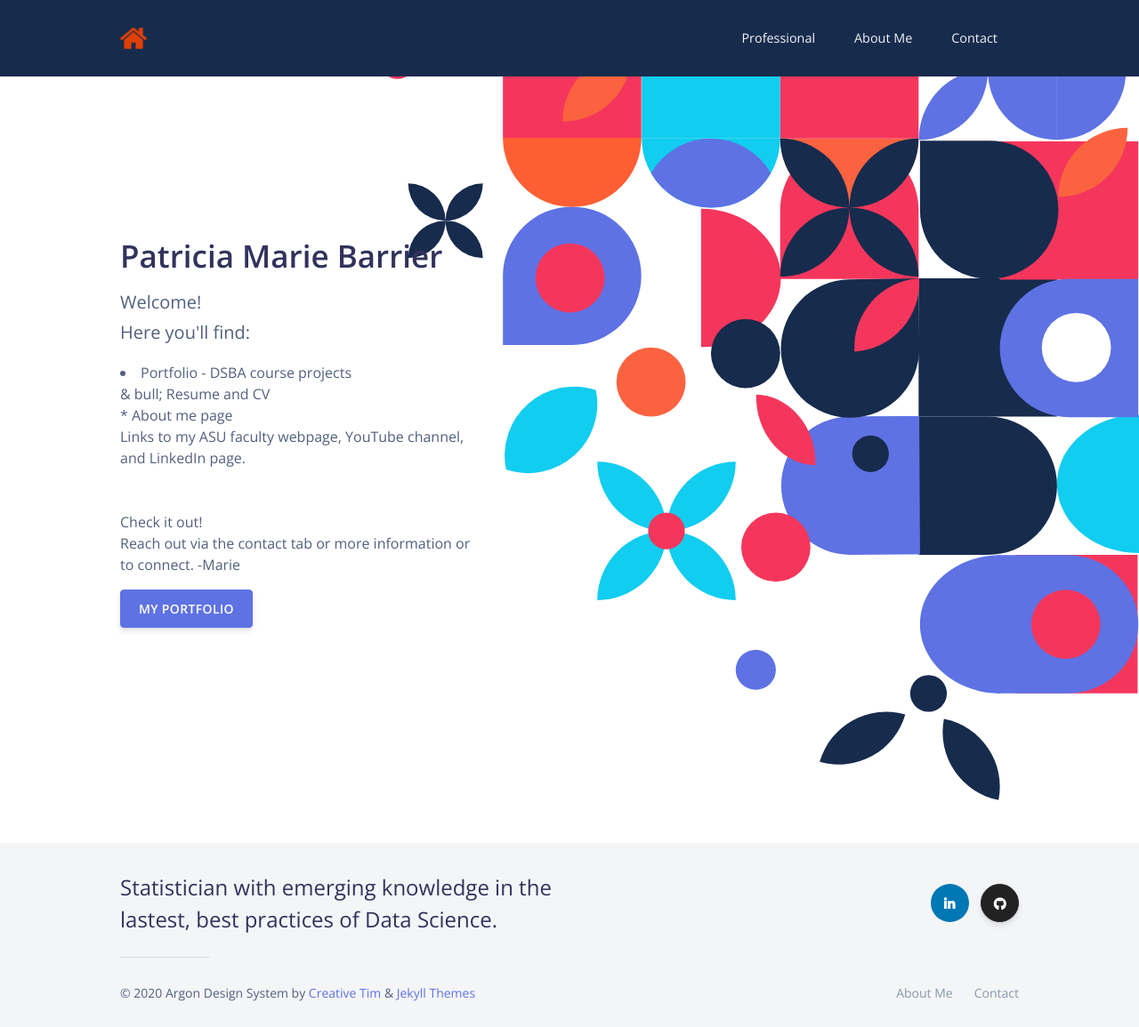
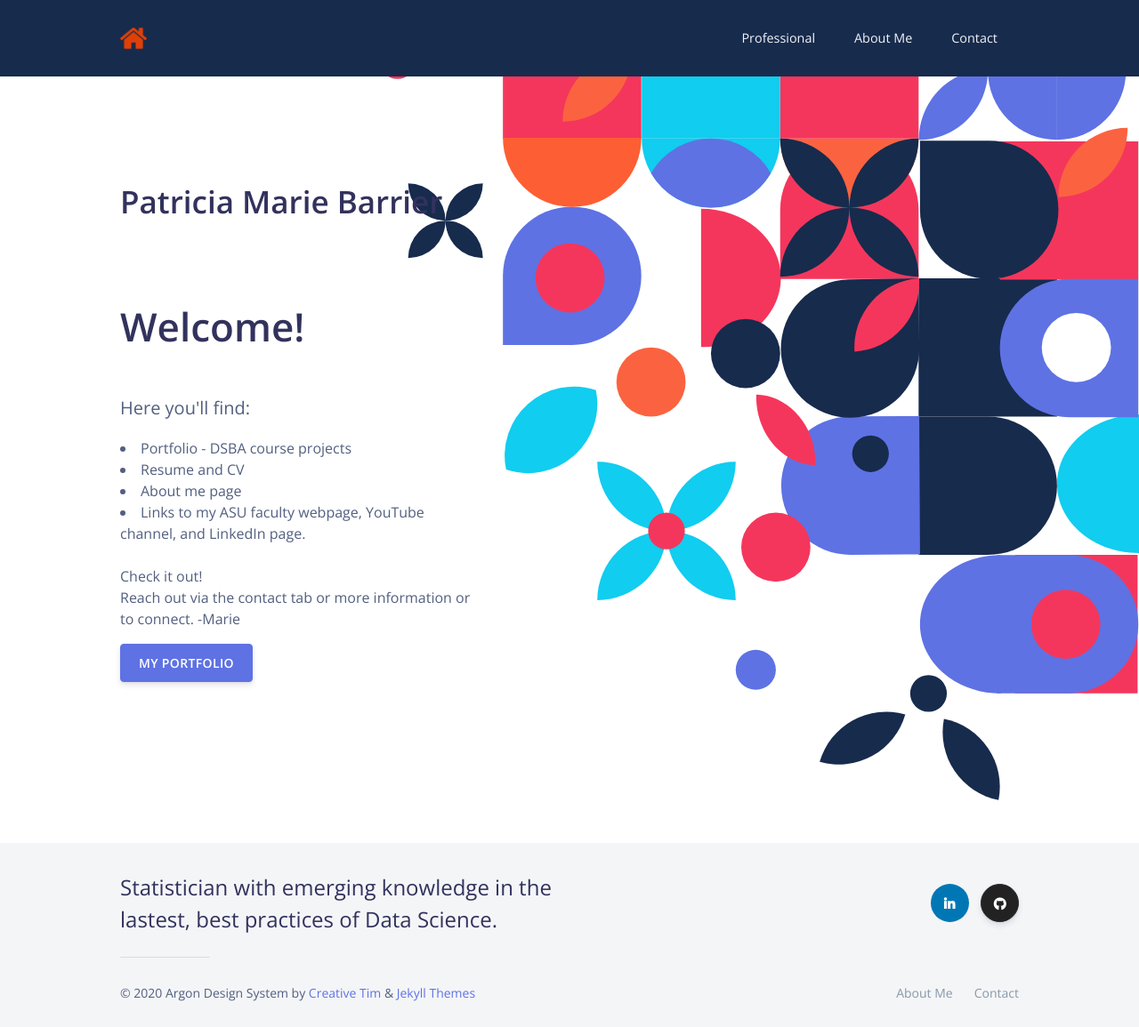
Before and after one commit to patriciamariebarrier/patriciamariebarrier.github.io, a Jekyll site: the page built from index.html, in a window 1280 px wide. Shown: the whole page at 89% size. Built offline with Jekyll 4.4.1, drawn with Linux system fonts in a browser that asks for light colours; nearby versions of some CDN libraries.

Commit message:
Update home-sample.html

```diff
--- a/_includes/home-sample.html
+++ b/_includes/home-sample.html
@@ -5,13 +5,15 @@
       <div class="row">
         <div class="col-lg-5 col-md-7 mr-auto text-left d-flex justify-content-center flex-column">
           <h3 class="display-3">Patricia Marie Barrier</h3>
-            <p class="lead mt-0">Welcome! <br> Here you'll find:
+          <br><br><br>
+          <h3 class="display-2">Welcome!</h2>
+            <p class="lead mt-0"> <br> Here you'll find:
               <br>
 <li>Portfolio - DSBA course projects <br>
-& bull; Resume and CV <br>
-* About me page<br>
- Links to my ASU faculty webpage, YouTube channel, and LinkedIn page.
- </li>
+<li>Resume and CV <br>
+<li>About me page<br>
+ <li>Links to my ASU faculty webpage, YouTube channel, and LinkedIn page.
+
   <br>
 <br>
 Check it out! <br>
```
